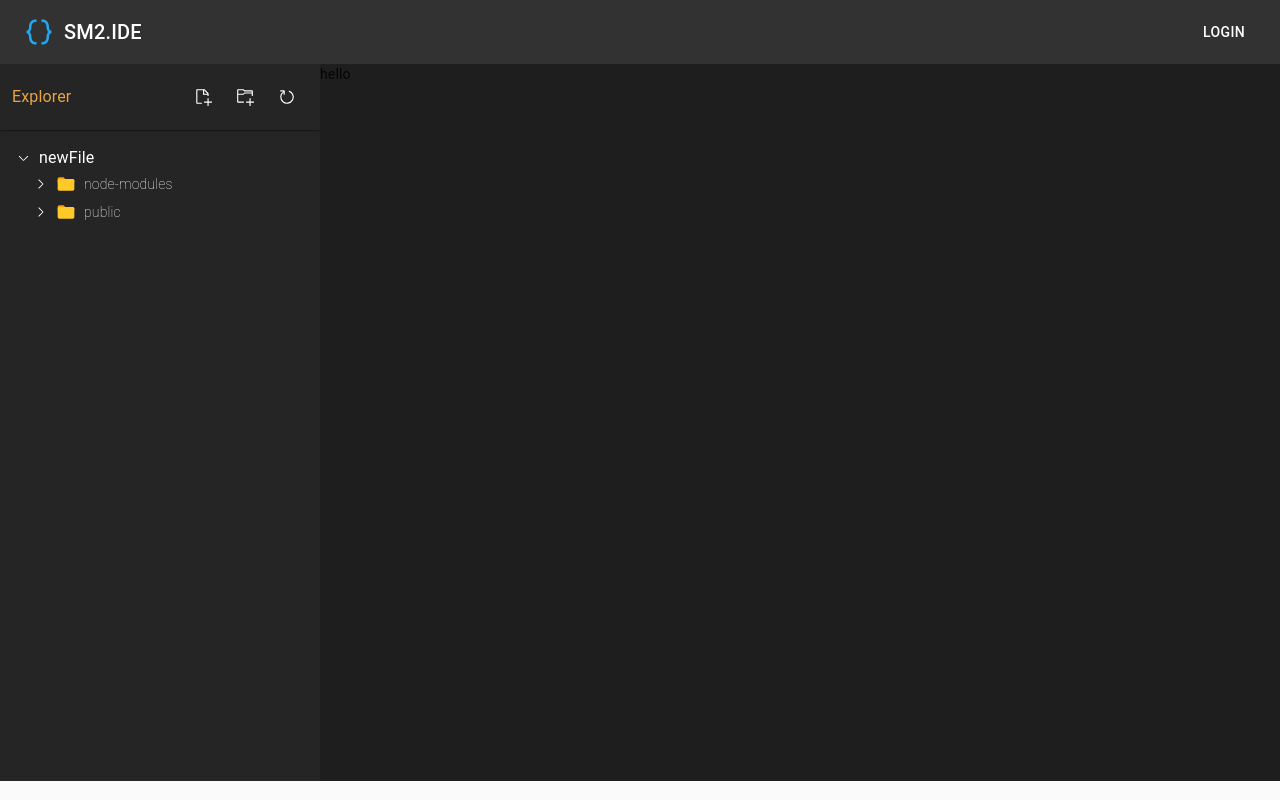
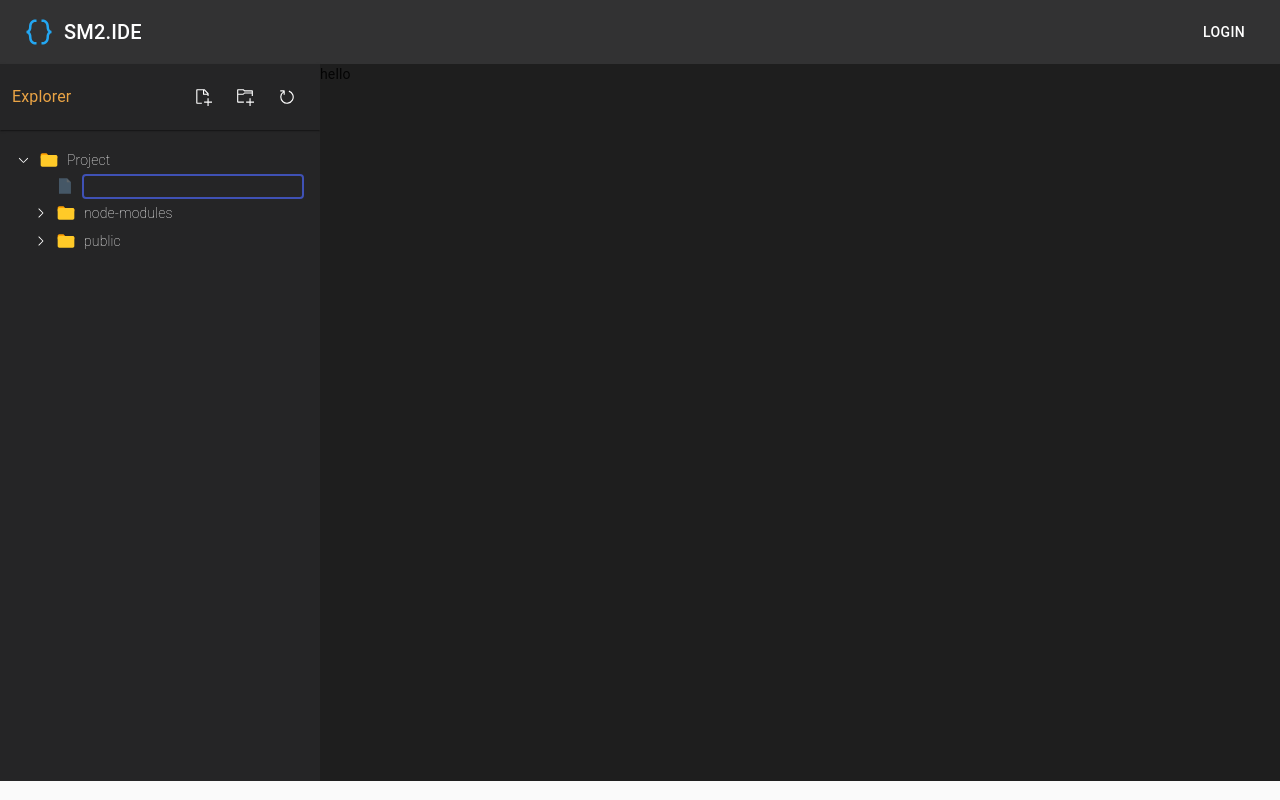
Before and after one commit to masoudb36/Editor, a React (Create React App) app: page / in a window 1280 px wide. Both pictures are taken after a click on the button 203 px from the left and 97 px from the top of the page. Built offline with nearby package versions, Linux system fonts and the light colour scheme; the HTML template or start-up script is replaced by a standard one.

Commit message:
edit NewFile.js and FileManagerReducer

```diff
--- a/src/components/FileManager.js
+++ b/src/components/FileManager.js
@@ -8,6 +8,7 @@ import { icons } from '../icons/index';
 
 import { FileManagerContext } from '../context/FileManagerContext';
 import MenuItem from './MenuItem';
+import NewFile from './NewFile';
 
 const useStyles = makeStyles((theme) => ({
 	fileManager: {
@@ -33,12 +34,11 @@ const useStyles = makeStyles((theme) => ({
 	},
 }));
 
-
-
 const FileManager = () => {
 	const classes = useStyles();
 	const { files } = useContext(FileManagerContext);
 	const [parentID, setParentID] = useState('0');
+	console.log(files);
 
 	const selectFile = (nodes) => {
 		nodes.type === 'dir' ? setParentID(nodes.id) : setParentID(nodes.parentID);
@@ -50,8 +50,8 @@ const FileManager = () => {
 			key={nodes.id}
 			nodeId={nodes.id}
 			label={
-				nodes.type === 'dir' && nodes.newFile ? (
-					<div>newFile</div>
+				nodes.type === 'newFile' ? (
+					<NewFile iconType={nodes.iconType} />
 				) : (
 					<div className={classes.labelWrap}>
 						{icons[nodes.type]}
--- a/src/components/MenuItem.js
+++ b/src/components/MenuItem.js
@@ -34,7 +34,14 @@ const MenuItem = ({ parentID }) => {
 	const { changeFiles } = useContext(FileManagerContext);
 
 	const addNewFile = () => {
-		changeFiles({ type: types.addFile, parentID, newFile: true });
+		const newFile = {
+			id: uuid(),
+			type: 'newFile',
+			parentID: parentID,
+			iconType:'file'
+		};
+
+		changeFiles({ type: types.addInput, parentID, newFile });
 	};
 
 	return (
--- /dev/null
+++ b/src/components/NewFile.js
@@ -0,0 +1,66 @@
+import React, { useState } from 'react';
+import { makeStyles, TextField } from '@material-ui/core';
+import { icons } from '../icons/index';
+
+const useStyles = makeStyles((theme) => ({
+	newFile: {
+		display: 'flex',
+		alignItems: 'center',
+		width: '100%',
+		'&.Mui-focused fieldset': {
+			borderColor: 'green',
+		},
+		'& svg': {
+			fontSize: 20,
+			marginRight: theme.spacing(1),
+			opacity: 0.3,
+		},
+	},
+	inputFile: {
+		width: '100%',
+		'&>div:hover .MuiOutlinedInput-notchedOutline': {
+			borderColor: '#23a7f2',
+		},
+		'& .MuiOutlinedInput-notchedOutline': {
+			borderColor: ' #23a7f2',
+		},
+		'& input': {
+			padding: 4,
+			color: '#fff',
+			fontSize: 14,
+		},
+	},
+}));
+
+const NewFile = ({ iconType }) => {
+	const classes = useStyles();
+	const [value, setValue] = useState('');
+
+	const addNewFile = (e) => {
+		e.preventDefault();
+		const type = value.split('.')[1];
+		console.log(type);
+		// console.log(value);
+	};
+
+	const handelInputValue = (e) => {
+		setValue(e.target.value);
+	};
+
+	return (
+		<div>
+			<form onSubmit={addNewFile} className={classes.newFile}>
+				{icons[iconType]}
+				<TextField
+					autoFocus
+					variant='outlined'
+					className={classes.inputFile}
+					onChange={handelInputValue}
+					value={value}
+				/>
+			</form>
+		</div>
+	);
+};
+
+export default NewFile;
--- a/src/context/Reducer/FileManagerReducer.js
+++ b/src/context/Reducer/FileManagerReducer.js
@@ -2,9 +2,10 @@ import { types } from '../actions/index';
 
 export default function filesReducer(files, action) {
 	switch (action.type) {
+		case types.addInput:
+			findFile(files, action);
+			return { ...files };
 		case types.addFile:
-			console.log(action.parentID);
-			findFile(files, action);
 			return { ...files };
 		case types.addFolder:
 			return { ...files };
@@ -18,8 +19,9 @@ export default function filesReducer(files, action) {
 }
 
 function findFile(nodes, action) {
-	if (nodes.parentID === action.parentIDid) {
-		nodes.newFile = action.newFile;
+	if (nodes.id === action.parentID) {
+		nodes.children = [action.newFile, ...nodes.children];
+		console.log(nodes);
 	} else {
 		Array.isArray(nodes.children) &&
 			nodes.children.map((node) => findFile(node, action));
--- a/src/context/actions/index.js
+++ b/src/context/actions/index.js
@@ -1,4 +1,5 @@
 export const types = {
+	addInput: 'ADD_INPUT',
 	addFile: 'ADD_FILE',
 	addFolder: 'ADD_FOLDER',
 	refresh: 'REFRESH',
--- a/src/data/index.js
+++ b/src/data/index.js
@@ -43,6 +43,7 @@ export const data = {
 					name: 'Components',
 					type: 'dir',
 					parentID: '3',
+					children: [],
 				},
 				{
 					id: '5',
```
Also changed, not shown: 1 other file (tests, documents, lock files or other folders).
